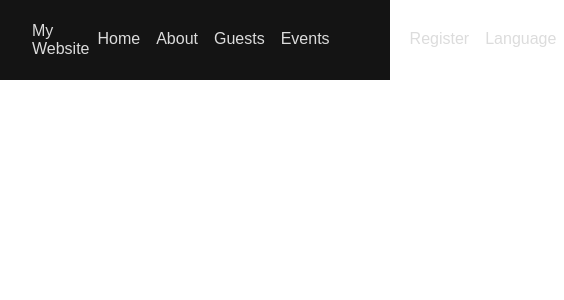
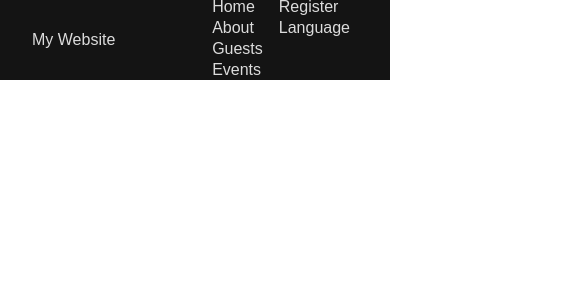
Before and after one commit to leloufadel/capstone-1, a React (Create React App) app: page / in a window 390 px wide. Shown: the top 300 px of the page, 564 px wide, since content can reach past the window. Built offline with nearby package versions, Linux system fonts and the light colour scheme.

Commit message:
setting a break point for screen sizes

```diff
--- a/src/components/stylesheets/navbar.css
+++ b/src/components/stylesheets/navbar.css
@@ -57,3 +57,17 @@ nav a::after {
 nav a:hover::after {
   width: 100%;
 }
+/* Responsive */
+@media (max-width:750px) {
+/* .nav-items{
+    position: fixed;
+} */
+    .overview,
+    .account {
+      flex-direction: column;
+      width: auto;
+    }
+    .overview {
+        margin: 0;
+      }
+}
```
